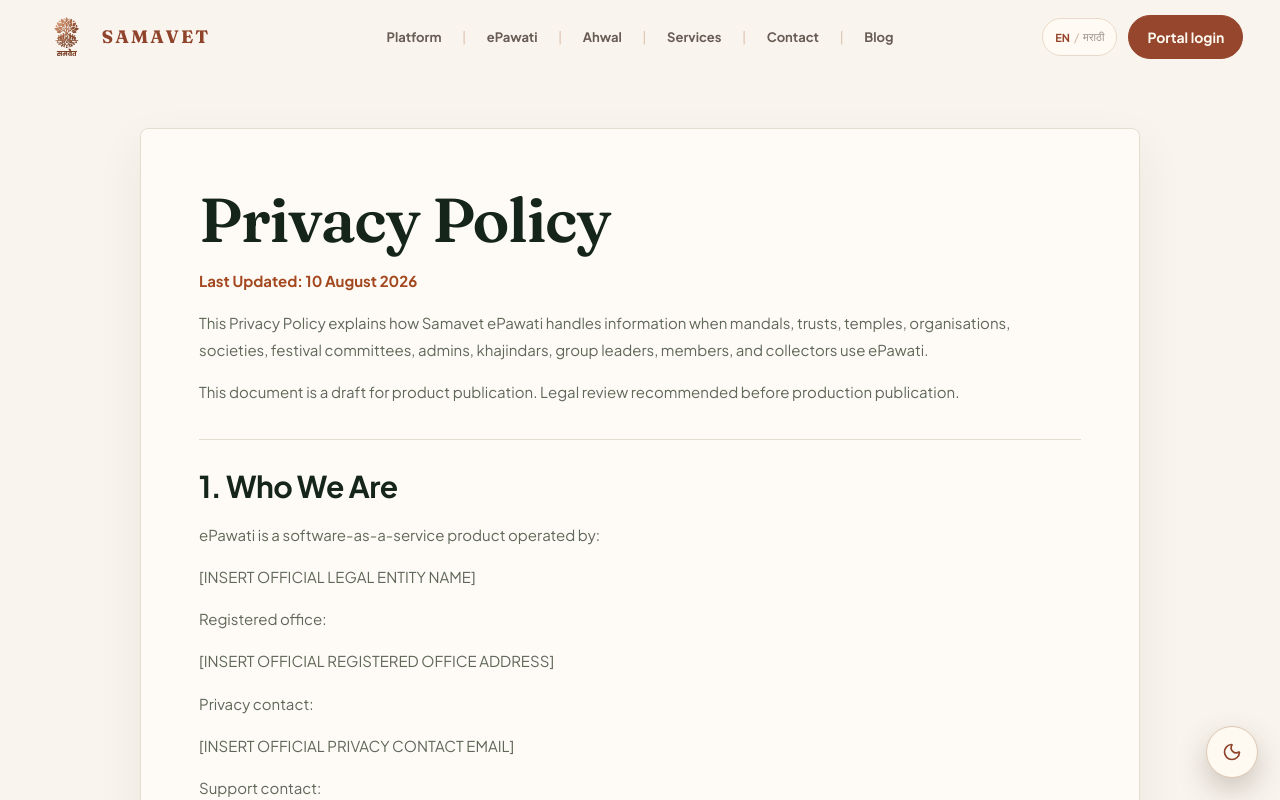
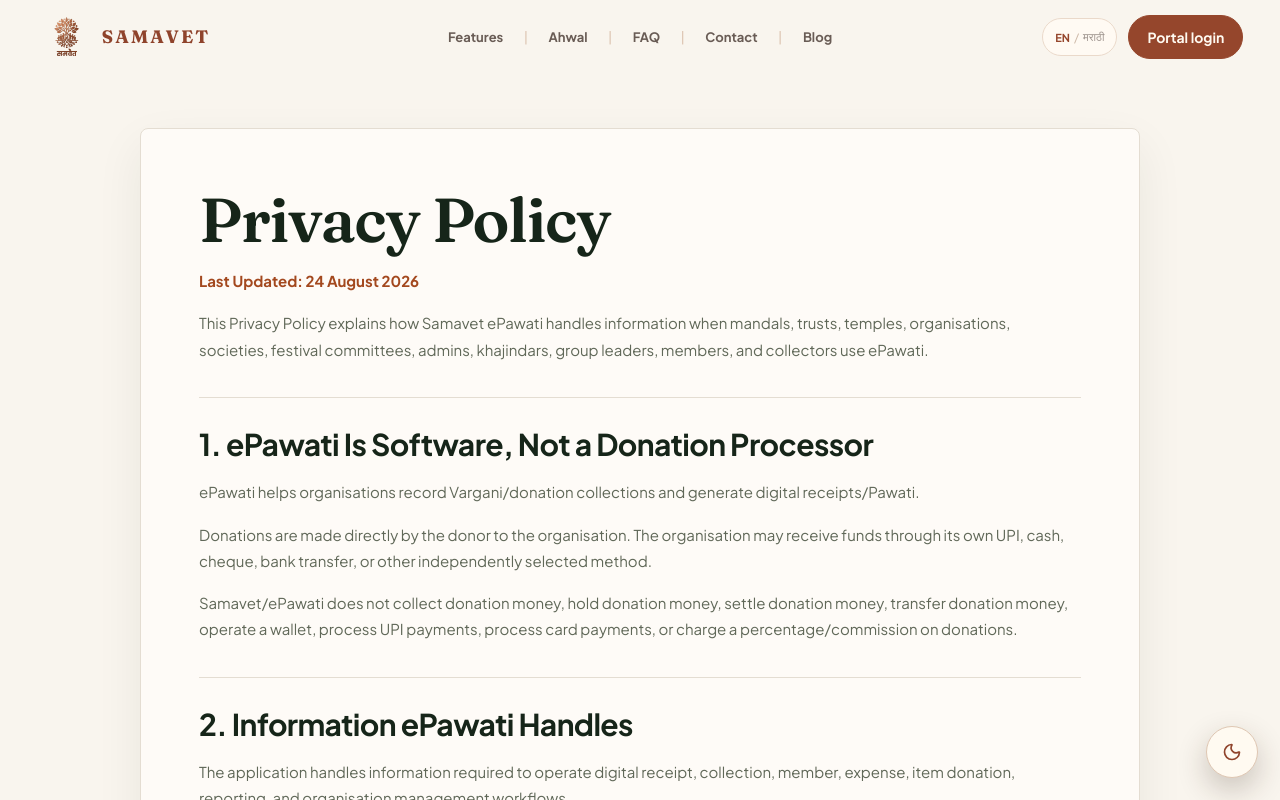
Before and after one commit to BracketDex-Technologies/Samavet-LandingPage, a React (Vite) app: page /privacy-policy in a window 1280 px wide. Shown: the top 800 px of the page. Built offline with nearby package versions, Linux system fonts and the light colour scheme; no server answers.

Commit message:
feat: update navigation and legal documents; add AHWAL_URL and improve external link handling

```diff
--- a/src/landing/components/LandingHeader.tsx
+++ b/src/landing/components/LandingHeader.tsx
@@ -3,7 +3,7 @@ import { useEffect, useState, type MouseEvent } from 'react';
 
 import samavetLogo from '../assets/samavet-logo-transparent.png';
 import type { LandingLanguage } from '../content';
-import { landingNavItems } from '../navItems.js';
+import { AHWAL_URL, landingNavItems } from '../navItems.js';
 
 const THEME_TRANSITION_STYLE_ID = 'epawati-theme-toggle-vt';
 const THEME_TRANSITION_CSS = `
@@ -49,9 +49,10 @@ function shouldSkipThemeTransition() {
 }
 
 function resolveLandingHref(href: string, language: LandingLanguage) {
+  if (href === 'ahwal') return AHWAL_URL;
   if (!href.startsWith('/')) return href;
   if (language !== 'mr') return href;
-  if (href === '/ahwal' || href === '/blog') return href;
+  if (href === '/blog') return href;
   return `/mr${href}`;
 }
 
@@ -129,7 +130,16 @@ export function LandingHeader({ language, onLanguageChange, portalUrl }: Landing
         </a>
 
         <nav aria-label={isMarathi ? 'मुख्य नेव्हिगेशन' : 'Primary navigation'} className={`landing-nav${menuOpen ? ' is-open' : ''}`} id="landing-navigation">
-          {landingNavItems[language].map(([href, label], index) => <span className="landing-nav__item" key={href}>{index > 0 ? <i aria-hidden="true">|</i> : null}<a href={resolveLandingHref(href, language)} onClick={() => setMenuOpen(false)}>{label}</a></span>)}
+          {landingNavItems[language].map(([href, label], index) => {
+            const isExternal = href === 'ahwal';
+            const resolvedHref = resolveLandingHref(href, language);
+            return (
+              <span className="landing-nav__item" key={href}>
+                {index > 0 ? <i aria-hidden="true">|</i> : null}
+                <a href={resolvedHref} onClick={() => setMenuOpen(false)} {...(isExternal ? { target: '_blank', rel: 'noreferrer' } : {})}>{label}</a>
+              </span>
+            );
+          })}
           <span className="landing-nav__item"><i aria-hidden="true">|</i><a href="/blog" onClick={() => setMenuOpen(false)}>{blogLabel}</a></span>
           <a className="landing-nav__mobile-cta" href={portalUrl}>{portalLabel}</a>
         </nav>
--- a/src/landing/legal/ACCEPTABLE_USE_POLICY.md
+++ b/src/landing/legal/ACCEPTABLE_USE_POLICY.md
@@ -1,10 +1,9 @@
 # Acceptable Use Policy
 
-Last Updated: 10 August 2026
+Last Updated: 24 August 2026
 
 This Acceptable Use Policy applies to all organisations and users of Samavet ePawati.
 
-This is a draft for product publication. Legal review recommended before production publication.
 
 ## 1. Purpose
 
@@ -67,6 +66,6 @@ Legal review recommended before production publication for enforcement, notice,
 
 To report misuse, contact:
 
-[INSERT OFFICIAL SUPPORT EMAIL]
+bracketdevs.teams@gmail.com
 
 Include organisation name, user details if known, receipt/slip number if relevant, screenshots, and a short description of the issue.
--- a/src/landing/legal/COOKIE_POLICY.md
+++ b/src/landing/legal/COOKIE_POLICY.md
@@ -1,10 +1,9 @@
 # Cookie and Tracking Policy
 
-Last Updated: 10 August 2026
+Last Updated: 24 August 2026
 
 This Cookie and Tracking Policy explains the cookies, local storage, and telemetry mechanisms found in the current Samavet ePawati repository.
 
-This is a draft for product publication. Legal review recommended before production publication.
 
 ## 1. Summary
 
--- a/src/landing/legal/DONATION_DISCLAIMER.md
+++ b/src/landing/legal/DONATION_DISCLAIMER.md
@@ -1,6 +1,6 @@
 # Donation Disclaimer
 
-Last Updated: 10 August 2026
+Last Updated: 24 August 2026
 
 This Donation Disclaimer explains the responsibility split between Samavet ePawati and organisations using ePawati.
 
@@ -53,7 +53,3 @@ For payment confirmation, refund requests, receipt corrections, or donation-use
 ## 5. WhatsApp Receipts
 
 If WhatsApp sharing is enabled, ePawati may help the organisation send or share receipt information through WhatsApp using configured third-party services. WhatsApp message delivery does not mean Samavet received, verified, or processed donation money.
-
-## 6. Legal Review
-
-Legal review recommended before production publication, especially for donor disputes, receipt wording, liability, and payment responsibility.
--- a/src/landing/legal/PRIVACY_POLICY.md
+++ b/src/landing/legal/PRIVACY_POLICY.md
@@ -1,30 +1,11 @@
 # Privacy Policy
 
-Last Updated: 10 August 2026
+Last Updated: 24 August 2026
 
 This Privacy Policy explains how Samavet ePawati handles information when mandals, trusts, temples, organisations, societies, festival committees, admins, khajindars, group leaders, members, and collectors use ePawati.
 
-This document is a draft for product publication. Legal review recommended before production publication.
 
-## 1. Who We Are
-
-ePawati is a software-as-a-service product operated by:
-
-[INSERT OFFICIAL LEGAL ENTITY NAME]
-
-Registered office:
-
-[INSERT OFFICIAL REGISTERED OFFICE ADDRESS]
-
-Privacy contact:
-
-[INSERT OFFICIAL PRIVACY CONTACT EMAIL]
-
-Support contact:
-
-[INSERT OFFICIAL SUPPORT EMAIL]
-
-## 2. ePawati Is Software, Not a Donation Processor
+## 1. ePawati Is Software, Not a Donation Processor
 
 ePawati helps organisations record Vargani/donation collections and generate digital receipts/Pawati.
 
@@ -32,7 +13,7 @@ Donations are made directly by the donor to the organisation. The organisation m
 
 Samavet/ePawati does not collect donation money, hold donation money, settle donation money, transfer donation money, operate a wallet, process UPI payments, process card payments, or charge a percentage/commission on donations.
 
-## 3. Information ePawati Handles
+## 2. Information ePawati Handles
 
 The application handles information required to operate digital receipt, collection, member, expense, item donation, reporting, and organisation management workflows.
 
@@ -74,7 +55,7 @@ The application stores session records including refresh token hash, IP address,
 
 The current frontend mounts Vercel Analytics and Vercel Speed Insights. These services may process page usage and performance telemetry according to Vercel's service operation. The repository does not show advertising pixels, remarketing tags, or third-party ad identifiers.
 
-## 4. Why This Information Is Used
+## 3. Why This Information Is Used
 
 ePawati uses information to:
 
@@ -91,7 +72,7 @@ ePawati uses information to:
 - Improve reliability, performance, and service quality.
 - Comply with applicable law and valid legal requests.
 
-## 5. Organisation Responsibility for Donor Information
+## 4. Organisation Responsibility for Donor Information
 
 The organisation determines the information it enters into ePawati and is responsible for its relationship with donors and the accuracy and lawful collection of donor information. Samavet processes that information as necessary to provide, secure and maintain the ePawati service.
 
@@ -104,7 +85,7 @@ The organisation is responsible for:
 - Using donor information only for lawful and appropriate organisation purposes.
 - Ensuring its authorised users do not misuse donor data.
 
-## 6. Who Can Access Information
+## 5. Who Can Access Information
 
 Access depends on role and mandal scope implemented in the application.
 
@@ -116,7 +97,7 @@ Access depends on role and mandal scope implemented in the application.
 
 Operational database or infrastructure access by Samavet support staff outside the application was not fully determinable from the repository and should be confirmed before publication.
 
-## 7. Third-party Service Providers Found in the Repository
+## 6. Third-party Service Providers Found in the Repository
 
 The inspected repository references or uses:
 
@@ -129,60 +110,54 @@ The inspected repository references or uses:
 
 No payment gateway, wallet, card processor, UPI processor, advertising SDK, or marketing remarketing tool was found in the repository.
 
-## 8. WhatsApp and Message Delivery
+## 7. WhatsApp and Message Delivery
 
 When WhatsApp receipt delivery is enabled, ePawati may send the donor's phone number, receipt/template details, organisation name, donor/contributor name, media/header URL, and related message data to Authkey so the receipt message can be sent.
 
 WhatsApp delivery may fail, be delayed, or depend on third-party template approval, provider availability, phone number validity, and WhatsApp platform rules. ePawati does not guarantee WhatsApp delivery.
 
-## 9. Cookies, Local Storage, and Session Mechanisms
+## 8. Cookies, Local Storage, and Session Mechanisms
 
 The application uses an essential HttpOnly refresh cookie for authentication. The default cookie name in configuration is `digital_vargani_refresh`.
 
 The frontend uses local storage for a stripped session marker, language preference, entry field preferences, location-removal flag, and workspace cache. Access credentials are intentionally stripped before session data is stored in local storage.
 
-See [Cookie and Tracking Policy](./COOKIE_POLICY.md).
 
-## 10. Data Security
+## 9. Data Security
 
 The repository shows security controls including Argon2 password hashing, JWT-based authentication, hashed refresh tokens, HttpOnly refresh cookies, role guards, tenant-scope checks, validation pipes, CORS configuration, Helmet security headers, request IDs, rate limiting, and audit events.
 
 No internet service can be guaranteed completely secure. Organisations must keep account credentials safe, assign appropriate roles, remove access for users who should no longer use the system, and report suspected unauthorised access promptly.
 
-## 11. Data Retention
+## 10. Data Retention
 
 The application stores records while needed to provide the service, maintain receipts and reports, support audits, enforce limits, and meet legal or operational requirements.
 
 The code contains deletion and status mechanisms for mandals, users, slips, expenses, members, item donations, and related records. A formal production retention and backup deletion schedule was not determinable from the repository.
 
-Legal review recommended before production publication for retention, backup, deletion, restoration, and offboarding commitments.
-
-## 12. Access, Correction, and Deletion Requests
+## 11. Access, Correction, and Deletion Requests
 
 Organisations can use application features to correct or delete certain records where permissions allow. Donors should generally contact the organisation that received the donation because the organisation controls the underlying donor relationship and receipt accuracy.
 
 For privacy questions or requests, contact:
 
-[INSERT OFFICIAL PRIVACY CONTACT EMAIL]
+bracketdevs.teams@gmail.com
 
 Samavet may need to verify the request and may coordinate with the relevant organisation before changing donor or collection records.
 
-## 13. Account Termination
+## 12. Account Termination
 
 Accounts may be suspended, archived, or deleted according to the Terms, applicable law, and operational requirements. Some historical records may be retained where necessary for legal, security, audit, dispute, or backup purposes.
 
-Legal review recommended before production publication.
-
-## 14. Children and Minors
+## 13. Children and Minors
 
 ePawati is intended for use by organisations and authorised users, not by children as a consumer service. If an organisation records information about a minor donor, the organisation is responsible for ensuring it has a lawful basis and appropriate consent where required.
 
-## 15. Indian Privacy and Data Protection Law
+## 14. Indian Privacy and Data Protection Law
 
 Samavet aims to handle personal data in line with applicable Indian privacy and data protection requirements, including the Digital Personal Data Protection Act, 2023 and Digital Personal Data Protection Rules, 2025, as applicable.
 
-Legal review recommended before production publication to confirm roles, notices, consent practices, grievance handling, retention, and cross-border/provider obligations.
 
-## 16. Changes to This Policy
+## 15. Changes to This Policy
 
 Samavet may update this Privacy Policy as the product, law, or service providers change. The Last Updated date should be changed whenever this policy is revised.
--- a/src/landing/legal/REFUND_AND_CANCELLATION_POLICY.md
+++ b/src/landing/legal/REFUND_AND_CANCELLATION_POLICY.md
@@ -1,8 +1,8 @@
 # Refund and Cancellation Policy
 
-Last Updated: 10 August 2026
+Last Updated: 24 August 2026
 
-This Refund and Cancellation Policy applies to Samavet ePawati subscriptions. This is a draft for product publication. Legal review recommended before production publication.
+This Refund and Cancellation Policy applies to Samavet ePawati subscriptions.
 
 ## 1. Service Type
 
@@ -34,8 +34,6 @@ However, Samavet may review refund requests in good faith where there is a genui
 
 If an organisation stops using ePawati during the subscription year, unused subscription time is generally not refundable unless Samavet has agreed in writing or applicable law requires otherwise.
 
-Legal review recommended before production publication.
-
 ## 6. Slip Limit and Additional Capacity
 
 The 500-slip/receipt allocation is part of the annual subscription. Reaching the limit does not by itself create a refund right.
@@ -64,16 +62,10 @@ Refunds are generally not available for:
 - Loss of access caused by organisation user misuse, credential sharing, or policy violations.
 - Organisation decision to stop using the software after activation.
 
-## 9. Legal Exceptions
-
-Nothing in this policy limits rights that cannot be excluded under applicable law.
-
-Legal review recommended before production publication, especially for consumer-law, contract, tax, and invoice wording.
-
-## 10. How to Request Cancellation or Refund Review
+## 9. How to Request Cancellation or Refund Review
 
 Contact:
 
-[INSERT OFFICIAL SUPPORT EMAIL]
+bracketdevs.teams@gmail.com
 
 Please include organisation name, registered phone/email, invoice/payment reference if available, and reason for the request.
--- a/src/landing/legal/TERMS_AND_CONDITIONS.md
+++ b/src/landing/legal/TERMS_AND_CONDITIONS.md
@@ -1,22 +1,15 @@
 # Terms and Conditions
 
-Last Updated: 10 August 2026
+Last Updated: 24 August 2026
 
-These Terms and Conditions govern use of Samavet ePawati. This is a draft for product publication. Legal review recommended before production publication.
 
 ## 1. Operator Details
 
 ePawati is operated by:
 
-[INSERT OFFICIAL LEGAL ENTITY NAME]
+BracketDex Technologies
 
 Registered office:
-
-[INSERT OFFICIAL REGISTERED OFFICE ADDRESS]
-
-Support contact:
-
-[INSERT OFFICIAL SUPPORT EMAIL]
 
 ## 2. What ePawati Provides
 
@@ -91,7 +84,6 @@ If the organisation reaches the 500-slip limit, it must contact Samavet. Samavet
 
 The repository shows slip-limit enforcement but does not show automatic overage billing or an online subscription payment gateway.
 
-Legal review recommended before production publication for subscription activation, renewal, taxes, invoicing, and additional-capacity wording.
 
 ## 10. Subscription Activation and Access
 
@@ -117,56 +109,40 @@ Organisations and users are responsible for files and content they upload, inclu
 
 Users must not upload malicious files, illegal content, unauthorised copyrighted material, personal data they are not allowed to process, or content that violates the Acceptable Use Policy.
 
-## 14. Acceptable Use
-
-Use of ePawati is subject to the [Acceptable Use Policy](./ACCEPTABLE_USE_POLICY.md). Serious violations may result in suspension or termination, subject to applicable law and these Terms.
-
-## 15. Data and Privacy
-
-Use of ePawati involves processing organisation, user, donor, collection, receipt, item donation, expense, uploaded asset, session, and analytics/performance information as described in the [Privacy Policy](./PRIVACY_POLICY.md).
-
-## 16. Intellectual Property
+## 14. Intellectual Property
 
 Samavet retains ownership of the ePawati software, design, code, documentation, trademarks, branding, templates created by Samavet, and product materials.
 
 The organisation retains responsibility for its organisation data, donor records, uploaded content, and records entered into the system, subject to Samavet's right to process such information to provide and operate the service.
 
-## 17. Service Availability
+## 15. Service Availability
 
 Samavet will make reasonable efforts to keep ePawati available. However, service may be interrupted due to maintenance, upgrades, provider outages, hosting issues, database/storage issues, network problems, force majeure, security incidents, or events outside Samavet's reasonable control.
 
-## 18. Suspension and Termination
+## 16. Suspension and Termination
 
 Samavet may suspend or terminate access for serious violations, illegal use, non-payment, security risk, misuse of donor data, fake receipts, impersonation, platform abuse, or other breach of these Terms.
 
 The organisation may stop using the service, subject to the subscription, refund, retention, and data export terms applicable to its account.
 
-Legal review recommended before production publication.
-
-## 19. Limitation of Liability
+## 17. Limitation of Liability
 
 To the maximum extent permitted by applicable law, Samavet/ePawati is not liable for donation disputes, incorrect entries, cash handling, UPI/payment verification, organisation misuse of funds, WhatsApp delivery failures, unauthorised user actions by the organisation's users, indirect losses, loss of profits, or consequential damages.
 
 Nothing in these Terms excludes liability that cannot be excluded under applicable law.
 
-Legal review recommended before production publication.
-
-## 20. Indemnity
+## 18. Indemnity
 
 The organisation agrees to protect Samavet from claims, losses, penalties, or costs arising from the organisation's donor relationships, collection transactions, false or inaccurate receipts, misuse of donor data, illegal activity, uploaded content, or breach of these Terms.
 
-Legal review recommended before production publication.
-
-## 21. Governing Law and Jurisdiction
+## 19. Governing Law and Jurisdiction
 
 These Terms should be governed by the laws of India.
 
 Courts/jurisdiction:
 
-[INSERT GOVERNING COURT/JURISDICTION AFTER LEGAL REVIEW]
+PUNE
 
-Legal review recommended before production publication.
-
-## 22. Changes to Terms
+## 20. Changes to Terms
 
 Samavet may update these Terms as the service, commercial model, law, or operational requirements change. Material changes should be communicated in a reasonable manner.
--- a/src/landing/navItems.js
+++ b/src/landing/navItems.js
@@ -1,4 +1,6 @@
+export const AHWAL_URL = 'https://ahwal-eta.vercel.app/';
+
 export const landingNavItems = {
-  en: [['/features', 'Platform'], ['/portal', 'ePawati'], ['/ahwal', 'Ahwal'], ['/how', 'Services'], ['/contact', 'Contact']],
-  mr: [['/features', 'व्यासपीठ'], ['/portal', 'ई-पावती'], ['/ahwal', 'अहवाल'], ['/how', 'सेवा'], ['/contact', 'संपर्क']],
+  en: [['#features', 'Features'], ['ahwal', 'Ahwal'], ['#faq', 'FAQ'], ['#contact', 'Contact']],
+  mr: [['#features', 'व्यासपीठ'], ['ahwal', 'अहवाल'], ['#faq', 'प्रश्नोत्तरे'], ['#contact', 'संपर्क']],
 };
```
Also changed, not shown: src/landing/samavet.css (+43 -5 lines), 1 other file (tests, documents, lock files or other folders).
